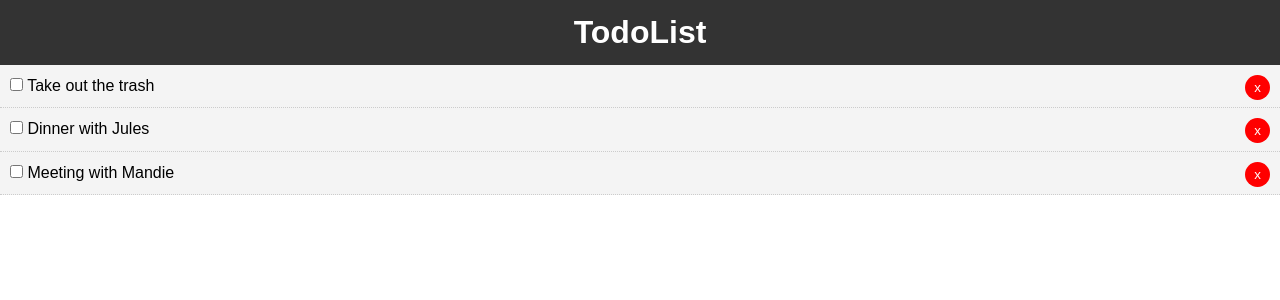
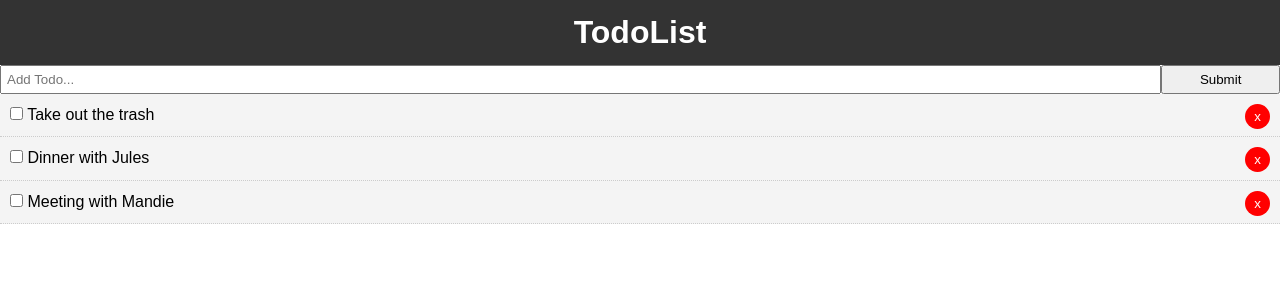
Before and after one commit to dkreth/todo-list-app, a React (Create React App) app: page / in a window 1280 px wide. Shown: the top 300 px of the page. Built offline with nearby package versions, Linux system fonts and the light colour scheme; the HTML template or start-up script is replaced by a standard one.

Commit message:
make AddTodo component and add to App.js

```diff
--- a/src/App.js
+++ b/src/App.js
@@ -2,6 +2,7 @@
 import './App.css'
 import Todos from './components/Todos';
 import Header from './components/layout/Header'
+import AddTodo from './components/AddTodo'
 
 class App extends Component {
   state = {
@@ -44,8 +45,11 @@
   render() {
     return (
       <div className="App">
-      <Header />
-      <Todos todoList = {this.state.todos} markComplete = {this.markComplete} delTodo={this.delTodo}/>
+        <div className="container">
+          <Header />
+          <AddTodo />
+          <Todos todoList = {this.state.todos} markComplete = {this.markComplete} delTodo={this.delTodo}/>
+        </div>
       </div>
     );
   }
--- /dev/null
+++ b/src/components/AddTodo.js
@@ -0,0 +1,25 @@
+import React, { Component } from 'react'
+import { format } from 'url';
+
+export class AddTodo extends Component {
+  render() {
+    return (
+        <form style={{display: 'flex'}}>
+            <input
+                type="text"
+                name="title"
+                style={{flex: '10', padding: '5px'}}
+                placeholder="Add Todo..."
+            />
+            <input
+                type="submit"
+                value="Submit"
+                className="btn"
+                style={{flex: '1'}}
+            />
+        </form>
+    )
+  }
+}
+
+export default AddTodo
```
